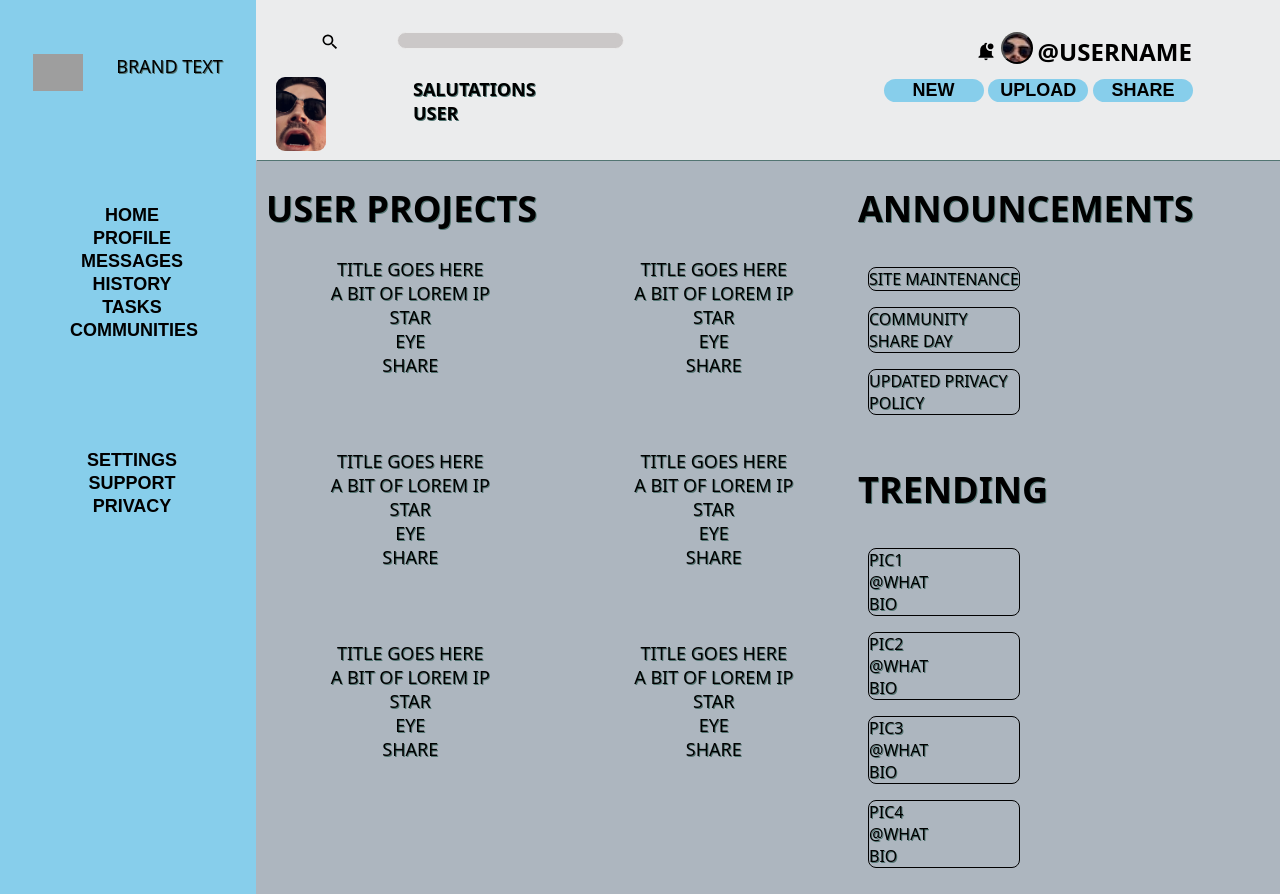
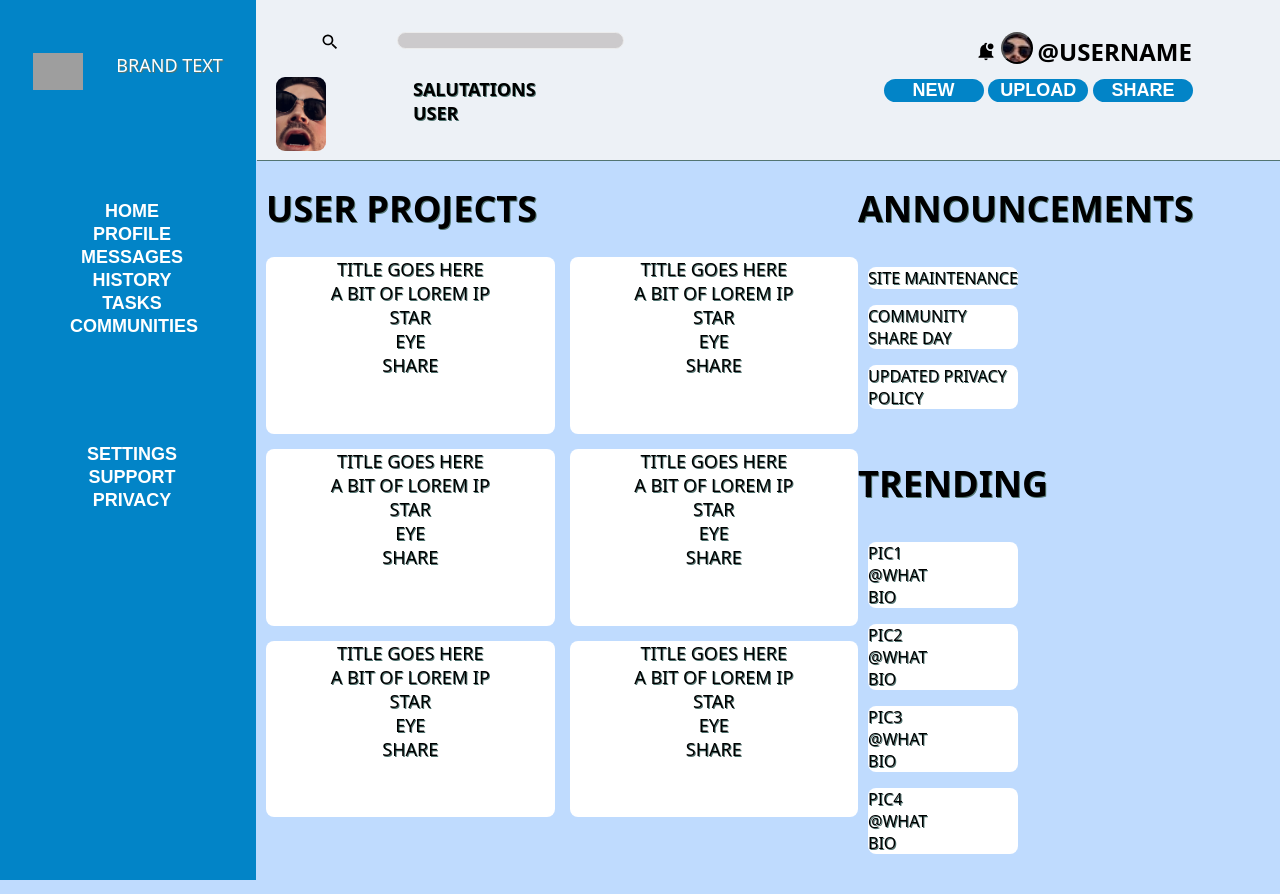
Before and after one commit to hankfontaine/ACSIC, a plain HTML site: page index.html in a window 1280 px wide. Drawn offline with Linux system fonts and the light colour scheme; grey boxes are pictures that could not be loaded.

Commit message:
got the design a bit closer to the original

```diff
--- a/style.css
+++ b/style.css
@@ -1,5 +1,5 @@
 body {
-  background-color: rgb(173, 182, 191);
+  background-color: #bfdbfe;
   height: 100vh;
   width: 100vw;
   font-size: large;
@@ -20,7 +20,8 @@ body {
 }
 
 .button-style {
-  background-color: skyblue;
+  color: white;
+  background-color: #0284c7;
   font-size: large;
   font-weight: bold;
   border-radius: 90px;
@@ -30,7 +31,8 @@ body {
 }
 
 .sidebar-button {
-  background-color: skyblue;
+  color: white;
+  background-color: #0284c7;
   border: none;
   font-size: large;
   font-weight: bold;
@@ -151,7 +153,8 @@ body {
 }
 
 .sidebar {
-  background-color: skyblue;
+  color: white;
+  background-color: #0284c7;
   grid-area: sidebar;
   display: grid;
   grid-template-areas:
@@ -225,6 +228,7 @@ body {
 }
 
 .project {
+  background-color: white;
   border-radius: 8px;
   text-align: center;
 }
@@ -240,9 +244,10 @@ body {
 }
 
 .announcements-cell {
+  background-color: white;
   grid-area: announcement-cell;
   width: 150px;
-  border: 1px solid black;
+  border: none;
   border-radius: 8px;
   font-size: medium;
   margin-bottom: 2vh;
@@ -259,7 +264,8 @@ body {
 }
 
 .trending-cell {
-  border: 1px solid black;
+  background-color: white;
+  border: none;
   width: 150px;
   border-radius: 8px;
   font-size: medium;
```
